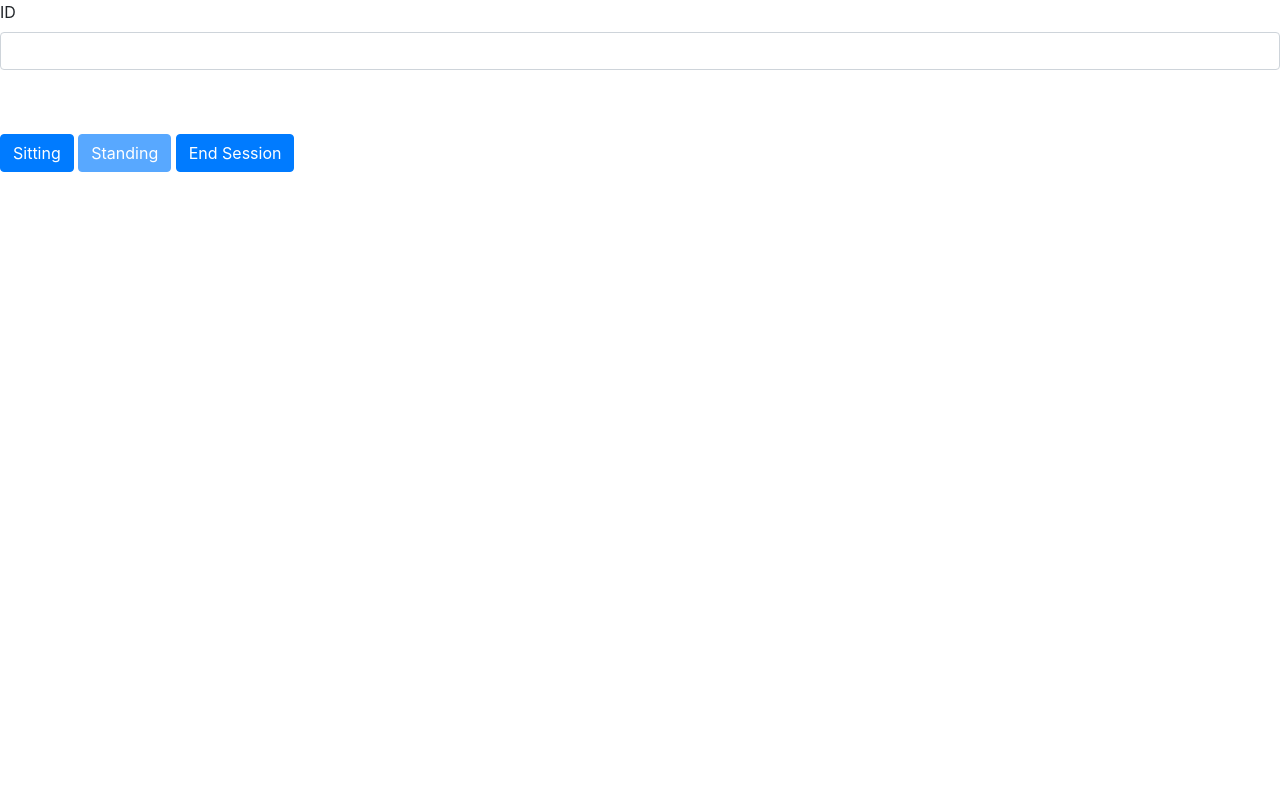
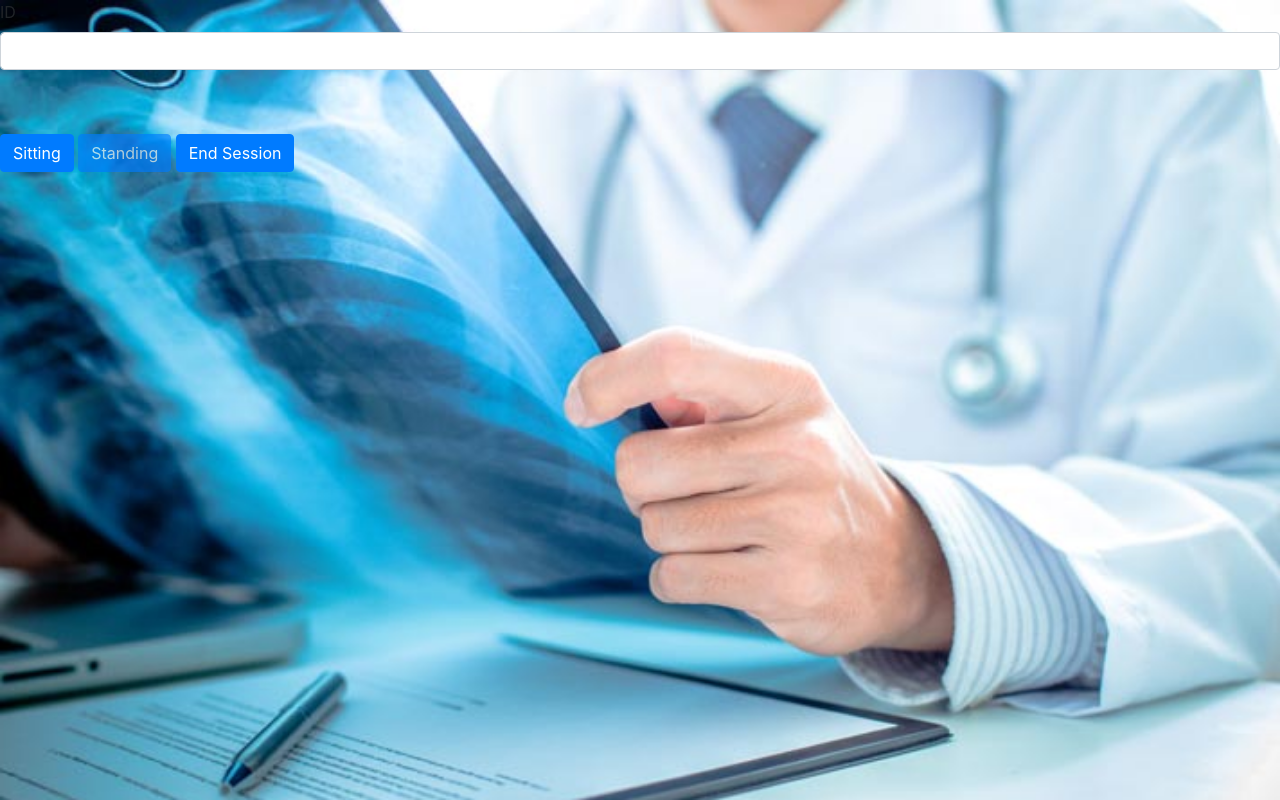
Before and after one commit to Anum7/SitBit, a website: page Web App/SitBit/index.html in a window 1280 px wide. Drawn offline with nearby package versions, Linux system fonts and the light colour scheme.

Commit message:
Update index.html

```diff
--- a/Web App/SitBit/index.html
+++ b/Web App/SitBit/index.html
@@ -16,6 +16,14 @@
           font-size: 30px;
         }
       </style>
+      <style>
+        body {
+          background-image: url('radiology-xray.jpg');
+          background-repeat: no-repeat;
+          background-attachment: fixed;
+          background-size: cover;
+        }
+        </style>
       <script src="https://code.jquery.com/jquery-3.3.1.slim.min.js" integrity="sha384-q8i/X+965DzO0rT7abK41JStQIAqVgRVzpbzo5smXKp4YfRvH+8abtTE1Pi6jizo" crossorigin="anonymous"></script>
       <script src="https://cdnjs.cloudflare.com/ajax/libs/popper.js/1.14.7/umd/popper.min.js" integrity="sha384-UO2eT0CpHqdSJQ6hJty5KVphtPhzWj9WO1clHTMGa3JDZwrnQq4sF86dIHNDz0W1" crossorigin="anonymous"></script>
       <script src="https://stackpath.bootstrapcdn.com/bootstrap/4.3.1/js/bootstrap.min.js" integrity="sha384-JjSmVgyd0p3pXB1rRibZUAYoIIy6OrQ6VrjIEaFf/nJGzIxFDsf4x0xIM+B07jRM" crossorigin="anonymous"></script>
```
